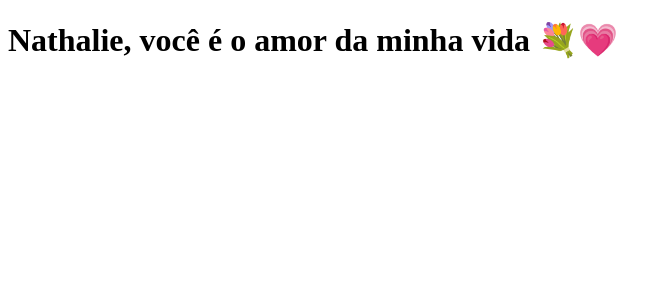
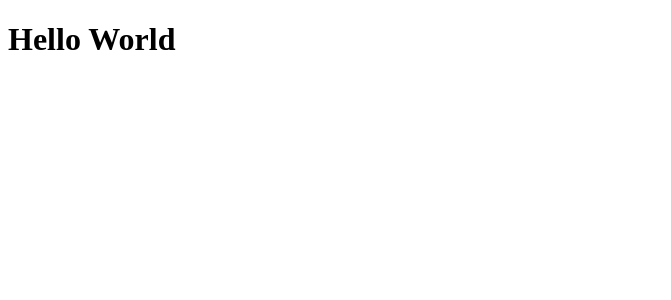
Before and after one commit to ValerioFerreira/clone-tabnews, a Next.js app: page / in a window 1280 px wide. Shown: the top 300 px of the page, without its empty margins (0-671 px from the left). Built offline with nearby package versions, Linux system fonts and the light colour scheme.

Commit message:
Novo teste do chat

```diff
--- a/pages/index.js
+++ b/pages/index.js
@@ -1,9 +1,3 @@
-function Home() {
-  return (
-    <h1>
-      Nathalie, você é o amor da minha vida 💐💗
-    </h1>
-  );
+export default function Home() {
+  return <h1>Hello World</h1>;
 }
-
-export default Home;
```
